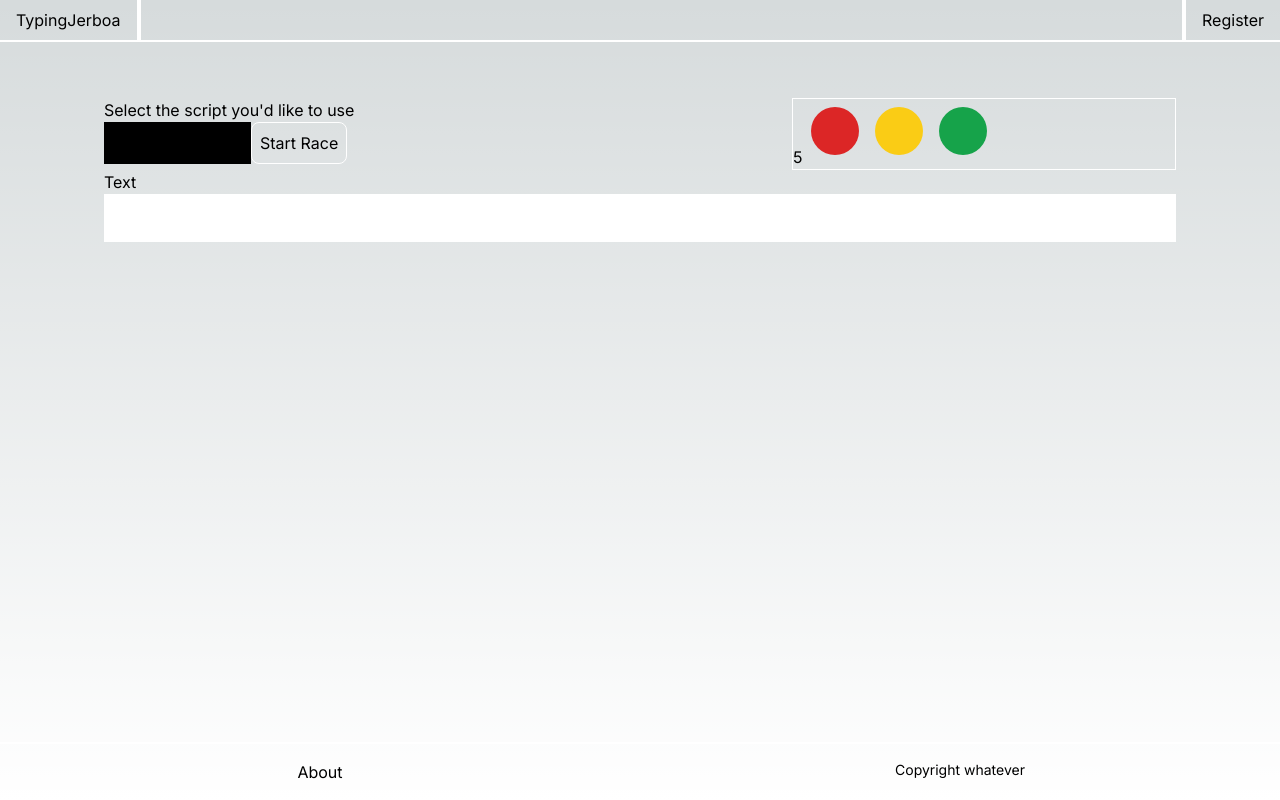
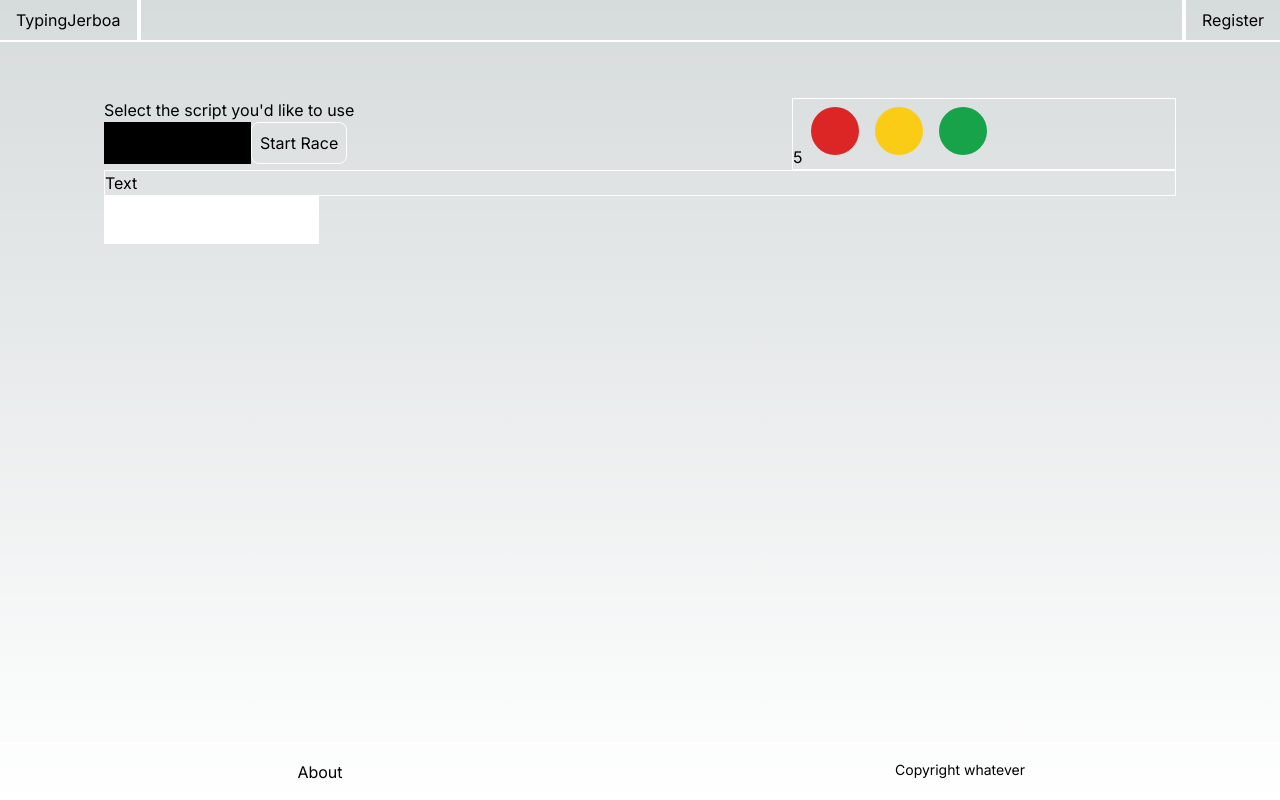
Before and after one commit to DanielGroelle/TypingJerboa, a Next.js app: page /race in a window 1280 px wide. Built offline with nearby package versions, Linux system fonts and the light colour scheme.

Commit message:
Implement correct/incorrect userInput styling

```diff
--- a/src/app/globals.css
+++ b/src/app/globals.css
@@ -25,3 +25,16 @@ body {
     )
     rgb(var(--background-start-rgb));
 }
+
+/* text color classes for /race */
+.empty {
+  color: auto;
+}
+
+.correct {
+  color: green;
+}
+
+.incorrect {
+  color: red;
+}
--- a/src/app/race/TextInputComponent.tsx
+++ b/src/app/race/TextInputComponent.tsx
@@ -1,23 +1,47 @@
 "use client";
 
 import React, {useState, ChangeEvent, ClipboardEvent, MouseEvent} from "react";
+import "../globals.css";
 
-export default function TextInputComponent() {
-  const [userInput, setUserInput] = useState("");
+export default function TextInputComponent({raceParagraphArray}: {raceParagraphArray: string[]}) {
+  const [correctCharacters, setCorrectCharacters] = useState<string[]>([]);
+
   const handleChange = (event: ChangeEvent<HTMLTextAreaElement>) => {
-    console.log(event.currentTarget.value);
-    setUserInput(event.currentTarget.value);
+    const userInput = event.currentTarget.value;
+
+    const newCorrectCharacters = raceParagraphArray.reduce((accumulator: string[], char, i)=>{
+      if (userInput[i] === undefined) {
+        return accumulator.concat("empty");
+      }
+      if (char !== userInput[i]) {
+        return accumulator.concat("incorrect");
+      }
+      return accumulator.concat("correct");
+    }, []);
+
+    setCorrectCharacters(newCorrectCharacters);
   };
 
   const handlePaste = (event: ClipboardEvent<HTMLTextAreaElement>) => {
     event.preventDefault();
   };
 
-  const handleContextMenu = (event: MouseEvent<HTMLTextAreaElement>) => {
+  const handleTextAreaContextMenu = (event: MouseEvent<HTMLTextAreaElement>) => {
+    event.preventDefault();
+  }
+
+  const handleParagraphContextMenu = (event: MouseEvent<HTMLParagraphElement>) => {
     event.preventDefault();
   }
 
   return (
-    <textarea className="text-black resize-none" onChange={handleChange} onPaste={handlePaste} onContextMenu={handleContextMenu}></textarea>
+    <div>
+      <div className="border-solid border-white border select-none" onContextMenu={handleParagraphContextMenu}>
+        {raceParagraphArray.map((character, i)=>{
+          return <span className={correctCharacters[i] ?? "empty"} key={i}>{character}</span>
+        })}
+      </div>
+      <textarea className="text-black resize-none" onChange={handleChange} onPaste={handlePaste} onContextMenu={handleTextAreaContextMenu}></textarea>
+    </div>
   );
 }
--- a/src/app/race/client-page.tsx
+++ b/src/app/race/client-page.tsx
@@ -9,6 +9,8 @@ export default function ClientRace() {
   const [raceParagraph, setRaceParagraph] = useState("Text");
   const [startTime, setStartTime] = useState(null as Date | null);
 
+  const raceParagraphArray = [...raceParagraph];
+
   return (
     <div>
       <div className="flex flex-col m-10">
@@ -16,8 +18,7 @@ export default function ClientRace() {
           <ScriptSelectionComponent setRaceParagraph={setRaceParagraph} setStartTime={setStartTime} />
           <TimerComponent startTime={startTime} />
         </div>
-        <p>{raceParagraph}</p>
-        <TextInputComponent />
+        <TextInputComponent raceParagraphArray={raceParagraphArray}/>
       </div>
     </div>
   );
--- a/tsconfig.json
+++ b/tsconfig.json
@@ -1,6 +1,6 @@
 {
   "compilerOptions": {
-    "target": "es5",
+    "target": "es6",
     "lib": ["dom", "dom.iterable", "esnext"],
     "allowJs": true,
     "skipLibCheck": true,
```
